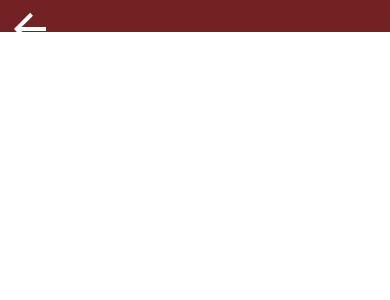
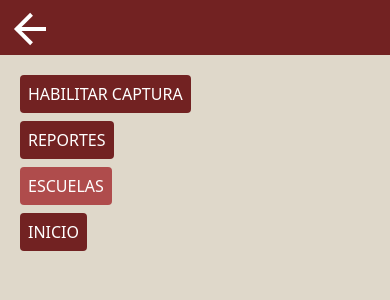
Before and after one commit to MiloJuarez/sce-react, a React app: page / in a window 390 px wide. Both pictures are taken after a click on the element 31 px from the left and 27 px from the top of the page. Shown: the top 300 px of the page. Built offline with nearby package versions, Linux system fonts and the light colour scheme.

Commit message:
Added MobileMenu

```diff
--- a/src/components/Header.jsx
+++ b/src/components/Header.jsx
@@ -2,6 +2,7 @@ import React, { useState } from "react";
 import Navbar from "@components/Navbar";
 import "@styles/Header.scss";
 import Menu from "./Menu";
+import MobileMenu from "./MobileMenu";
 
 const Header = () => {
     const APP_NAME = process.env.APP_NAME;
@@ -15,6 +16,7 @@ const Header = () => {
             <Navbar />
             <Menu handleToggle={() => handleToggleMenu()} toggle={toggleMenu} />
             <h1>{APP_NAME}</h1>
+            {toggleMenu ? <MobileMenu /> : null}
         </div>
     );
 };
--- /dev/null
+++ b/src/components/MobileMenu.jsx
@@ -0,0 +1,13 @@
+import React from "react";
+import Navbar from "@components/Navbar";
+import "@styles/MobileMenu.scss";
+
+const MobileMenu = () => {
+    return (
+        <div className='MobileMenu'>
+            <Navbar />
+        </div>
+    );
+};
+
+export default MobileMenu;
--- a/src/styles/Header.scss
+++ b/src/styles/Header.scss
@@ -21,5 +21,6 @@
 @media screen and (max-width: vars.$brMaxWidth) {
     .Header {
         justify-content: center;
+        height: vars.$hHeader;
     }
 }
--- /dev/null
+++ b/src/styles/MobileMenu.scss
@@ -0,0 +1,16 @@
+@use "vars";
+
+.MobileMenu {
+    position: absolute;
+    top: vars.$hHeader;
+    left: 0;
+    width: 100vw;
+    height: 100vh;
+    padding: vars.$pContainer 0 0 vars.$pContainer;
+    background-color: vars.$gray;
+    box-sizing: border-box;
+}
+.MobileMenu .Navbar {
+    display: flex;
+    flex-direction: column-reverse;
+}
--- a/src/styles/Navbar.scss
+++ b/src/styles/Navbar.scss
@@ -2,6 +2,7 @@
 
 .Navbar {
     display: flex;
+    box-sizing: border-box;
 }
 @media screen and (max-width: vars.$brMaxWidth) {
     .Navbar {
--- a/src/styles/_vars.scss
+++ b/src/styles/_vars.scss
@@ -12,6 +12,9 @@ $info: #83bef5;
 //* WIDTHs
 $wFull: 100%;
 $maxWidth: 1920px;
+
+//! HEIGTHs
+$hHeader: 55px;
 
 //* MARGINS VARS
 $bMargin: 16px;
@@ -34,4 +37,4 @@ $bradius: 4px;
 $border: 2px;
 
 //* BREAKPOINT
-$brMaxWidth: 980px;
+$brMaxWidth: 800px;
```
